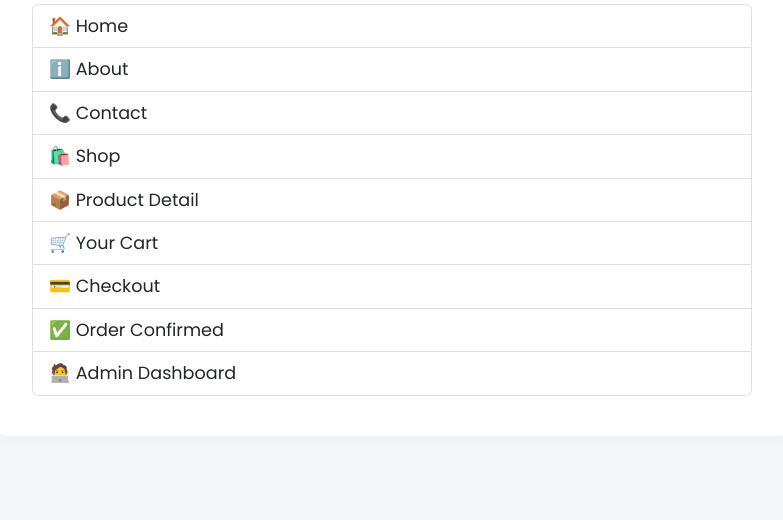
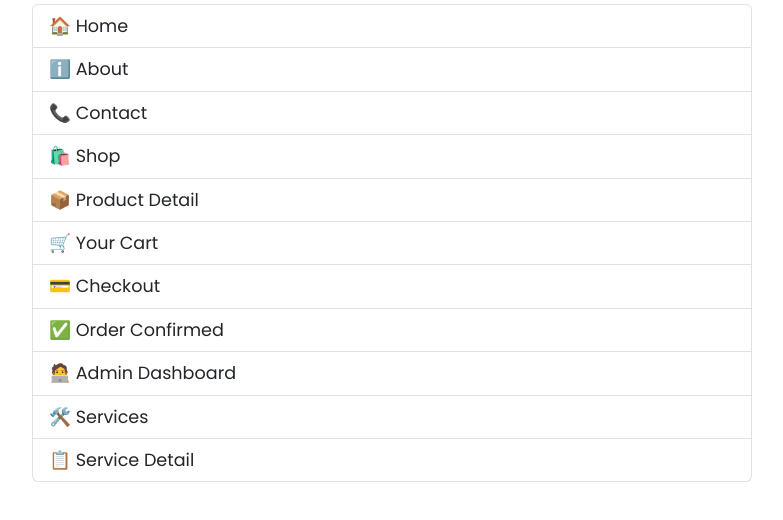
Before and after one commit to drxMalick123/website-pages-by-drx, a plain HTML site: page index.html in a window 1280 px wide. Shown: the part 174-694 px from the top of the page, without its empty margins (248-1031 px from the left). Drawn offline with nearby package versions, Linux system fonts and the light colour scheme.

Commit message:
Update index.html

```diff
--- a/index.html
+++ b/index.html
@@ -54,6 +54,8 @@
       <a href="Checkout.html" class="list-group-item list-group-item-action">💳 Checkout</a>
       <a href="Order_Confirmed.html" class="list-group-item list-group-item-action">✅ Order Confirmed</a>
       <a href="Admin_Dashboard.html" class="list-group-item list-group-item-action">🧑‍💻 Admin Dashboard</a>
+      <a href="Services.html" class="list-group-item list-group-item-action">🛠️ Services</a>
+      <a href="Services_open.html" class="list-group-item list-group-item-action">📋 Service Detail</a>
     </div>
   </div>
 
```
